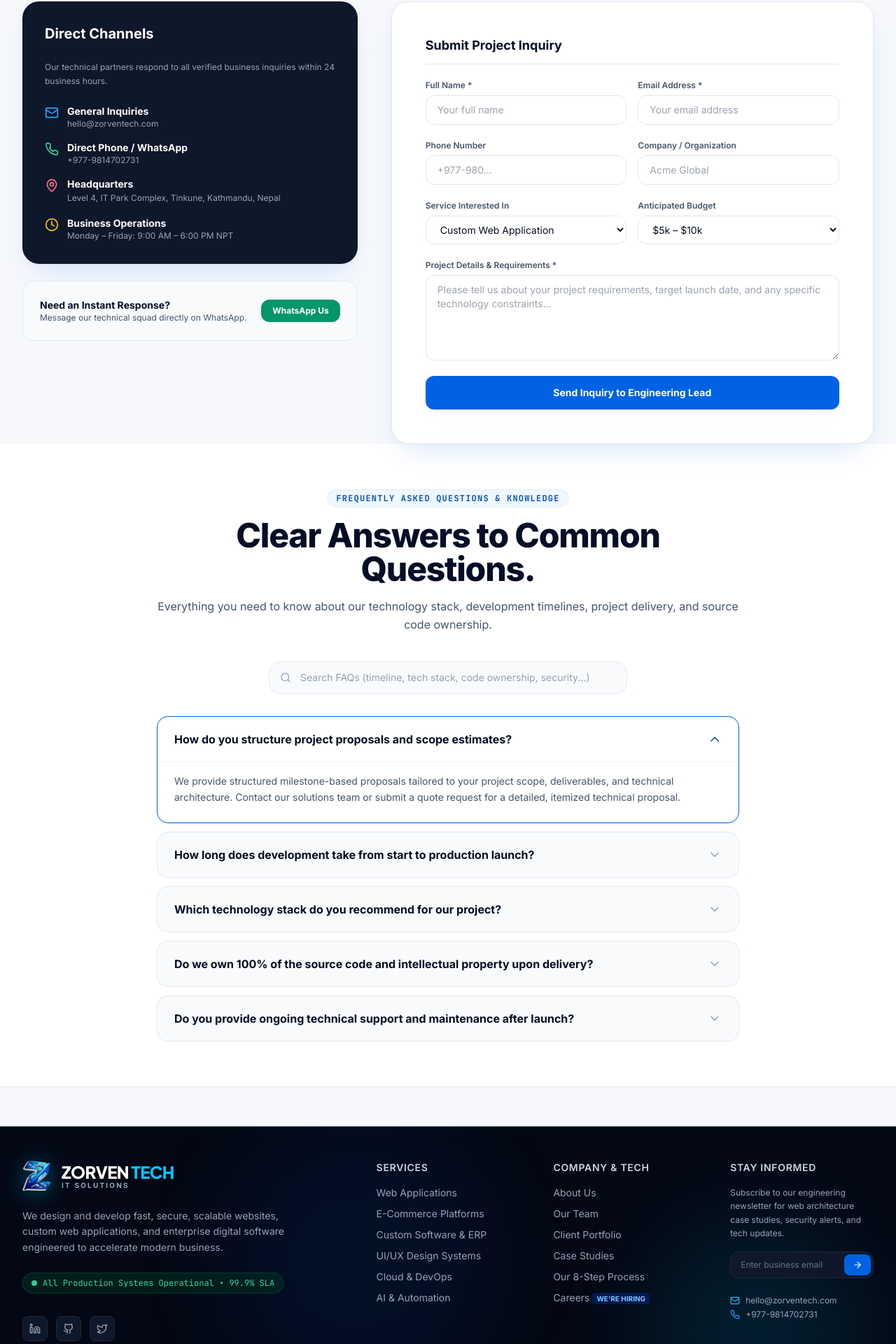
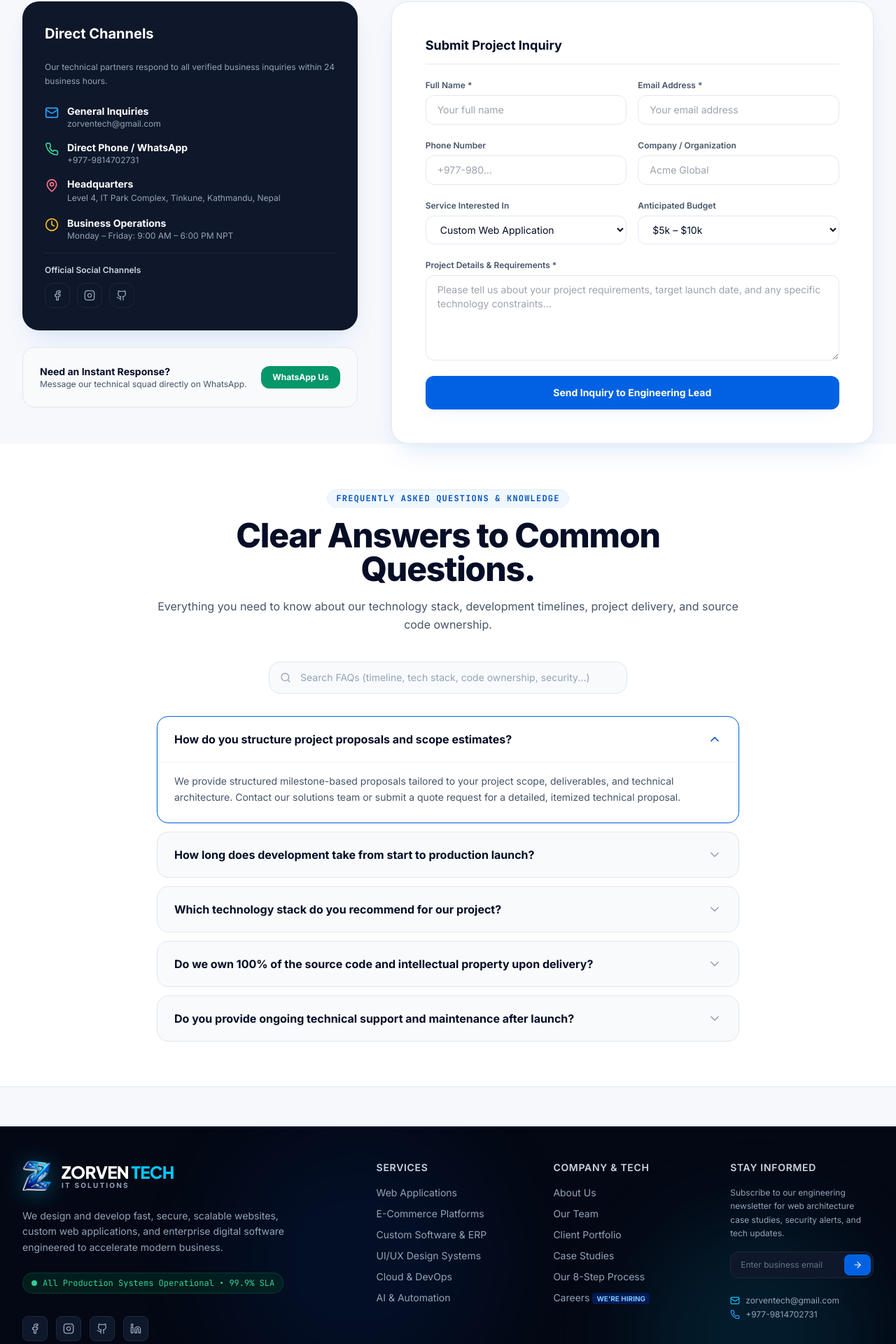
Before and after one commit to dipakthakur01/IT-Company, a Next.js app: page /contact in a window 1280 px wide. Shown: the part 317-2237 px from the top of the page at 70% size. Built offline with nearby package versions, Linux system fonts and the light colour scheme; no server answers.

Commit message:
Update email to zorventech@gmail.com and add Facebook, Instagram, and GitHub social links

```diff
--- a/src/app/admin/dashboard/page.tsx
+++ b/src/app/admin/dashboard/page.tsx
@@ -574,7 +574,7 @@ export default function AdminDashboardPage() {
                   <label className="font-semibold text-text-secondary block mb-1">Primary Inquiries Email</label>
                   <input
                     type="email"
-                    defaultValue="hello@zorventech.com"
+                    defaultValue="zorventech@gmail.com"
                     className="w-full px-3 py-2 rounded-xl border border-slate-200 text-xs"
                   />
                 </div>
--- a/src/app/contact/page.tsx
+++ b/src/app/contact/page.tsx
@@ -4,7 +4,7 @@ import React, { useState } from 'react';
 import Navbar from '@/components/Navbar';
 import Footer from '@/components/Footer';
 import FaqSection from '@/components/FaqSection';
-import { Mail, Phone, MapPin, Clock, MessageSquare, CheckCircle2, ArrowRight } from 'lucide-react';
+import { Mail, Phone, MapPin, Clock, MessageSquare, CheckCircle2, ArrowRight, Facebook, Instagram, Github } from 'lucide-react';
 import { api } from '@/lib/api';
 import { useToast } from '@/components/ui/ToastContext';
 
@@ -78,8 +78,8 @@ export default function ContactPage() {
                     <Mail className="w-5 h-5 text-primary-400 shrink-0 mt-0.5" />
                     <div>
                       <div className="font-bold text-white text-sm">General Inquiries</div>
-                      <a href="mailto:hello@zorventech.com" className="text-slate-400 hover:text-white transition-colors">
-                        hello@zorventech.com
+                      <a href="mailto:zorventech@gmail.com" className="text-slate-400 hover:text-white transition-colors">
+                        zorventech@gmail.com
                       </a>
                     </div>
                   </div>
@@ -109,6 +109,40 @@ export default function ContactPage() {
                     <div>
                       <div className="font-bold text-white text-sm">Business Operations</div>
                       <div className="text-slate-400">Monday – Friday: 9:00 AM – 6:00 PM NPT</div>
+                    </div>
+                  </div>
+
+                  {/* Official Social Channels */}
+                  <div className="pt-4 border-t border-slate-800">
+                    <div className="text-xs font-semibold text-slate-300 mb-2.5">Official Social Channels</div>
+                    <div className="flex items-center gap-2.5">
+                      <a
+                        href="https://www.facebook.com/profile.php?id=61594809779931"
+                        target="_blank"
+                        rel="noreferrer"
+                        aria-label="Facebook"
+                        className="w-9 h-9 rounded-xl bg-slate-900 border border-slate-800 flex items-center justify-center text-slate-400 hover:text-white hover:border-primary-500 transition-colors"
+                      >
+                        <Facebook className="w-4 h-4" />
+                      </a>
+                      <a
+                        href="https://www.instagram.com/zorventech/?hl=en"
+                        target="_blank"
+                        rel="noreferrer"
+                        aria-label="Instagram"
+                        className="w-9 h-9 rounded-xl bg-slate-900 border border-slate-800 flex items-center justify-center text-slate-400 hover:text-white hover:border-primary-500 transition-colors"
+                      >
+                        <Instagram className="w-4 h-4" />
+                      </a>
+                      <a
+                        href="https://github.com/dipakthakur01"
+                        target="_blank"
+                        rel="noreferrer"
+                        aria-label="GitHub"
+                        className="w-9 h-9 rounded-xl bg-slate-900 border border-slate-800 flex items-center justify-center text-slate-400 hover:text-white hover:border-primary-500 transition-colors"
+                      >
+                        <Github className="w-4 h-4" />
+                      </a>
                     </div>
                   </div>
                 </div>
--- a/src/components/Footer.tsx
+++ b/src/components/Footer.tsx
@@ -3,7 +3,7 @@
 import React, { useState } from 'react';
 import Link from 'next/link';
 import Image from 'next/image';
-import { ArrowRight, CheckCircle2, Mail, Phone, MapPin, Linkedin, Github, Twitter, ShieldCheck } from 'lucide-react';
+import { ArrowRight, CheckCircle2, Mail, Phone, MapPin, Linkedin, Github, Facebook, Instagram, ShieldCheck } from 'lucide-react';
 import { api } from '@/lib/api';
 import { useToast } from '@/components/ui/ToastContext';
 
@@ -66,28 +66,40 @@ export default function Footer() {
 
             <div className="flex items-center gap-3 pt-2">
               <a
-                href="https://linkedin.com"
+                href="https://www.facebook.com/profile.php?id=61594809779931"
                 target="_blank"
                 rel="noreferrer"
+                aria-label="Facebook Profile"
                 className="w-9 h-9 rounded-lg bg-slate-900 border border-slate-800 flex items-center justify-center text-slate-400 hover:text-white hover:border-primary-500 transition-colors"
               >
-                <Linkedin className="w-4 h-4" />
+                <Facebook className="w-4 h-4" />
               </a>
               <a
-                href="https://github.com"
+                href="https://www.instagram.com/zorventech/?hl=en"
                 target="_blank"
                 rel="noreferrer"
+                aria-label="Instagram Profile"
+                className="w-9 h-9 rounded-lg bg-slate-900 border border-slate-800 flex items-center justify-center text-slate-400 hover:text-white hover:border-primary-500 transition-colors"
+              >
+                <Instagram className="w-4 h-4" />
+              </a>
+              <a
+                href="https://github.com/dipakthakur01"
+                target="_blank"
+                rel="noreferrer"
+                aria-label="GitHub Profile"
                 className="w-9 h-9 rounded-lg bg-slate-900 border border-slate-800 flex items-center justify-center text-slate-400 hover:text-white hover:border-primary-500 transition-colors"
               >
                 <Github className="w-4 h-4" />
               </a>
               <a
-                href="https://twitter.com"
+                href="https://linkedin.com"
                 target="_blank"
                 rel="noreferrer"
+                aria-label="LinkedIn Profile"
                 className="w-9 h-9 rounded-lg bg-slate-900 border border-slate-800 flex items-center justify-center text-slate-400 hover:text-white hover:border-primary-500 transition-colors"
               >
-                <Twitter className="w-4 h-4" />
+                <Linkedin className="w-4 h-4" />
               </a>
             </div>
           </div>
@@ -155,7 +167,9 @@ export default function Footer() {
             <div className="pt-2 text-xs text-slate-400 space-y-1">
               <div className="flex items-center gap-2">
                 <Mail className="w-3.5 h-3.5 text-accent-cyan" />
-                <span>hello@zorventech.com</span>
+                <a href="mailto:zorventech@gmail.com" className="hover:text-white transition-colors">
+                  zorventech@gmail.com
+                </a>
               </div>
               <div className="flex items-center gap-2">
                 <Phone className="w-3.5 h-3.5 text-primary-400" />
--- a/src/components/FounderSection.tsx
+++ b/src/components/FounderSection.tsx
@@ -128,7 +128,7 @@ export default function FounderSection() {
                   </a>
 
                   <a
-                    href="https://github.com"
+                    href="https://github.com/dipakthakur01"
                     target="_blank"
                     rel="noreferrer"
                     className="inline-flex items-center gap-2 px-3.5 py-2 rounded-xl bg-white hover:bg-slate-50 border border-border text-text-secondary hover:text-text-primary font-medium text-xs shadow-2xs transition-colors"
--- a/src/components/MobileSidebar.tsx
+++ b/src/components/MobileSidebar.tsx
@@ -21,7 +21,10 @@ import {
   Lock,
   Phone,
   Mail,
-  ExternalLink
+  ExternalLink,
+  Facebook,
+  Instagram,
+  Github
 } from 'lucide-react';
 
 interface MobileSidebarProps {
@@ -363,16 +366,47 @@ export default function MobileSidebar({ isOpen, onClose, onOpenSearch }: MobileS
                 <ArrowRight className="w-4 h-4" />
               </Link>
 
+              {/* Social Channels */}
+              <div className="flex items-center justify-center gap-3 pt-1">
+                <a
+                  href="https://www.facebook.com/profile.php?id=61594809779931"
+                  target="_blank"
+                  rel="noreferrer"
+                  aria-label="Facebook"
+                  className="w-8 h-8 rounded-lg bg-white border border-border flex items-center justify-center text-text-muted hover:text-primary-600 transition-colors shadow-xs"
+                >
+                  <Facebook className="w-4 h-4" />
+                </a>
+                <a
+                  href="https://www.instagram.com/zorventech/?hl=en"
+                  target="_blank"
+                  rel="noreferrer"
+                  aria-label="Instagram"
+                  className="w-8 h-8 rounded-lg bg-white border border-border flex items-center justify-center text-text-muted hover:text-primary-600 transition-colors shadow-xs"
+                >
+                  <Instagram className="w-4 h-4" />
+                </a>
+                <a
+                  href="https://github.com/dipakthakur01"
+                  target="_blank"
+                  rel="noreferrer"
+                  aria-label="GitHub"
+                  className="w-8 h-8 rounded-lg bg-white border border-border flex items-center justify-center text-text-muted hover:text-primary-600 transition-colors shadow-xs"
+                >
+                  <Github className="w-4 h-4" />
+                </a>
+              </div>
+
               <div className="flex items-center justify-between text-[11px] text-text-secondary pt-1">
                 <span className="flex items-center gap-1.5 font-medium">
                   <span className="w-2 h-2 rounded-full bg-emerald-500 animate-pulse" />
                   <span>99.9% SLA Operational</span>
                 </span>
                 <a
-                  href="mailto:hello@zorventech.com"
+                  href="mailto:zorventech@gmail.com"
                   className="text-primary-600 hover:underline font-mono"
                 >
-                  hello@zorventech.com
+                  zorventech@gmail.com
                 </a>
               </div>
             </div>
--- a/src/lib/mockData.ts
+++ b/src/lib/mockData.ts
@@ -276,7 +276,7 @@ export const fallbackTeam: TeamMemberItem[] = [
     avatar: '/founder.jpg',
     expertise: 'Distributed Systems, Cloud Architecture & Tech Strategy',
     linkedin_url: 'https://linkedin.com',
-    github_url: 'https://github.com',
+    github_url: 'https://github.com/dipakthakur01',
     sort_order: 1
   },
   {
```
